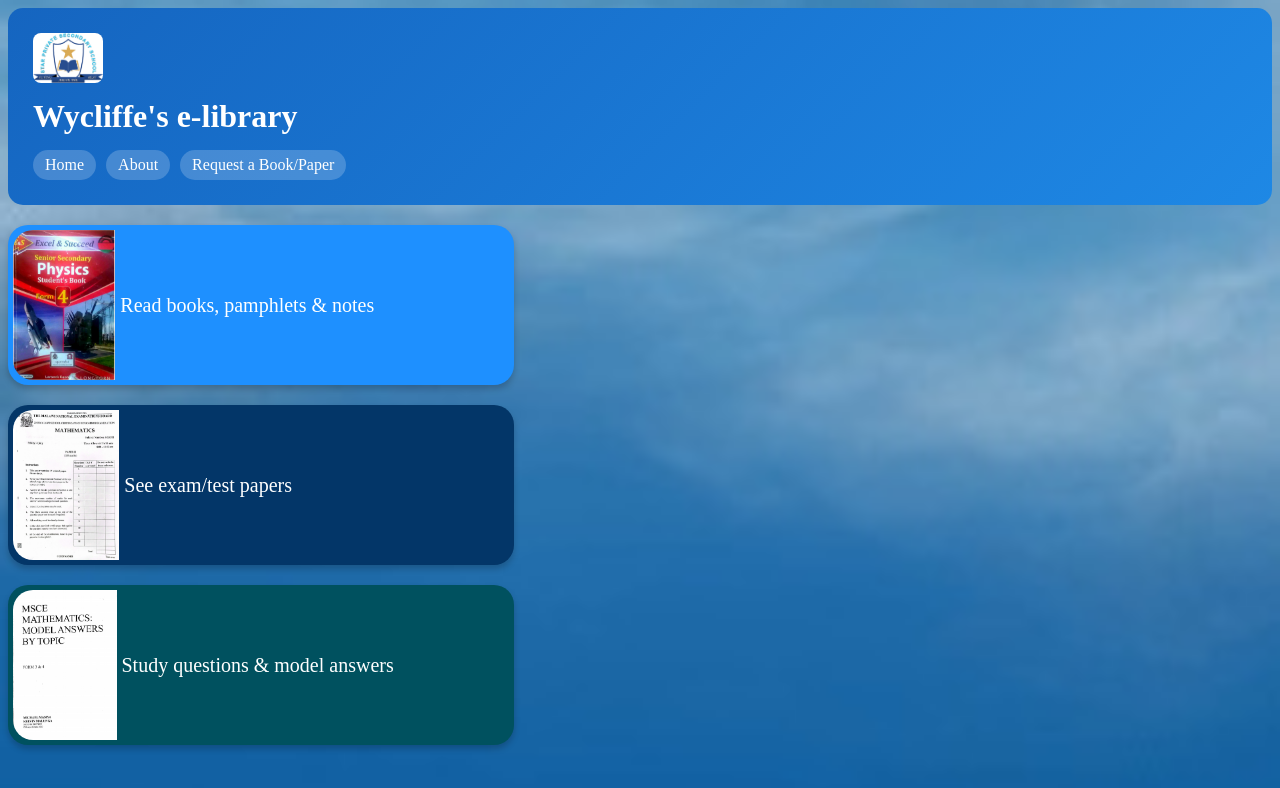
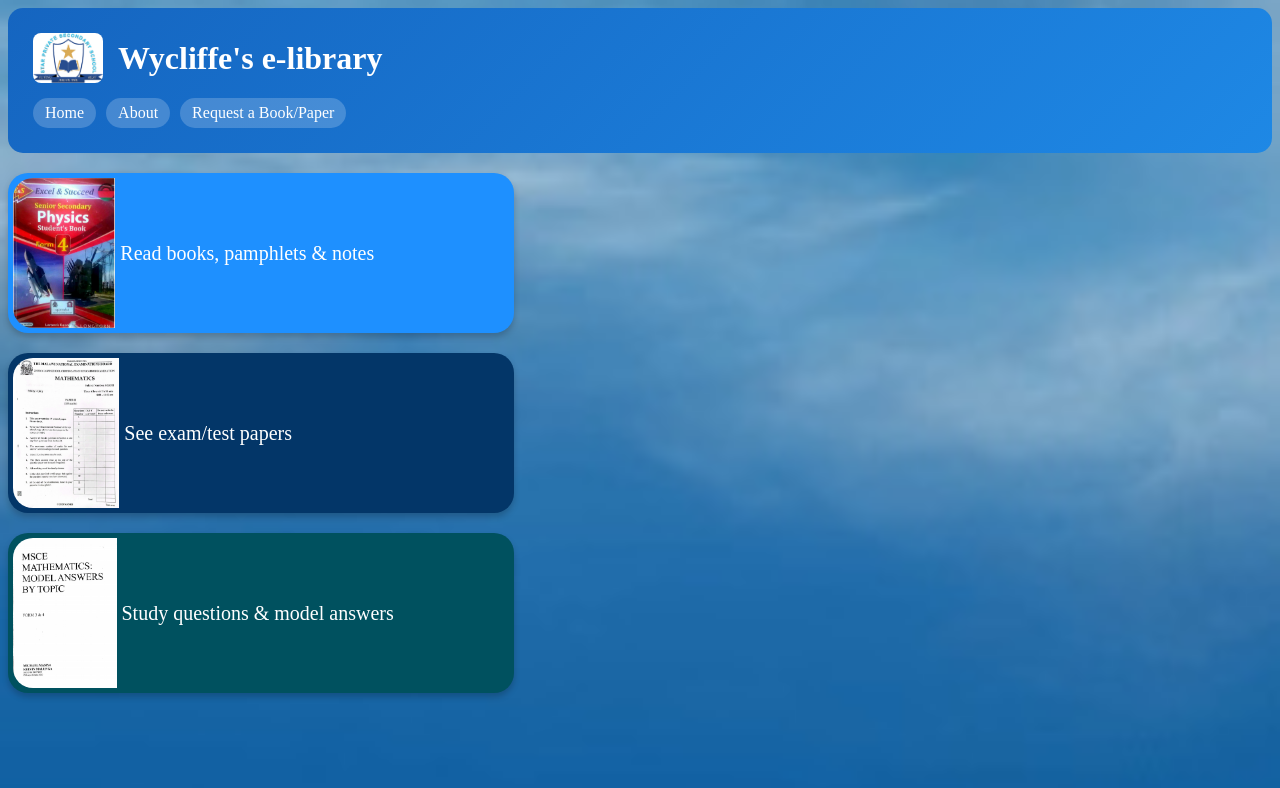
Before and after one commit to Wycliffe147/e-library, a website: page index.html in a window 1280 px wide. Drawn offline with Linux system fonts and the light colour scheme.

Commit message:
Update index.html

```diff
--- a/index.html
+++ b/index.html
@@ -7,9 +7,13 @@
     <link rel="stylesheet" href="/styles/style.css">
 </head>
 <body>
+
 <div class="header">
+    <div class="header-top">
         <img class="logo" src="/Media/images/logo.png" alt="Logo"/>
         <h1>Wycliffe's e-library</h1>
+    </div>
+
     <nav>
         <a href="#" onclick="loadHome()">Home</a>
         <a href="#" onclick="loadAbout()">About</a>
```
Lines whose indentation alone changed are shown as unchanged.
